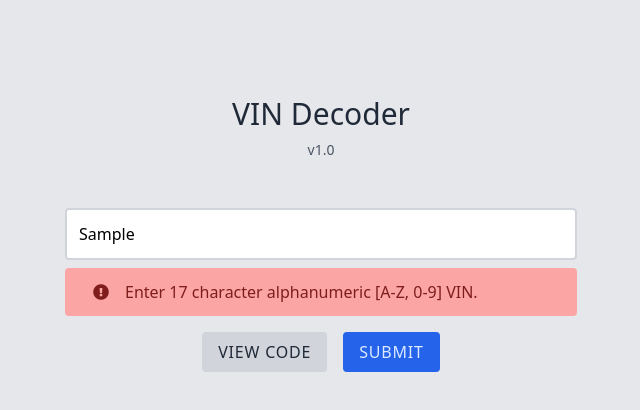
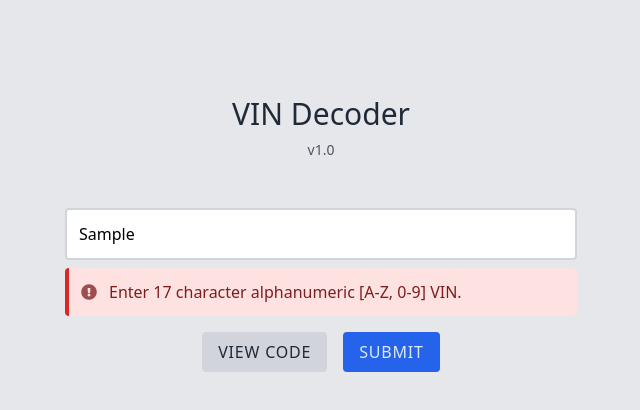
Before and after one commit to shailscript/vin-decoder, a React (Create React App) app: page /search in a window 1280 px wide. Both pictures are taken after typing "Sample" into the empty fields and a click on the button "VIEW CODE". Shown: the top 410 px of the page, without its empty margins (319-959 px from the left). Built offline with nearby package versions, Linux system fonts and the light colour scheme; no server answers.

Commit message:
component imprived

```diff
--- a/src/components/Error.jsx
+++ b/src/components/Error.jsx
@@ -2,11 +2,11 @@ import React from 'react';
 import PropTypes from 'prop-types';
 
 const Error = ({ message }) => (
-  <div className="w-full my-2 p-3 rounded bg-red-300">
-    <p className="text-md text-red-900">
-      <i className="px-4 fas fa-exclamation-circle" />
+  <div className="w-full my-2 p-3 rounded bg-red-100 border-l-4 border-red-600">
+    <div className="text-md text-red-900">
+      <i className="pr-3 fas fa-exclamation-circle opacity-75" />
       {message}
-    </p>
+    </div>
   </div>
 );
 
```
